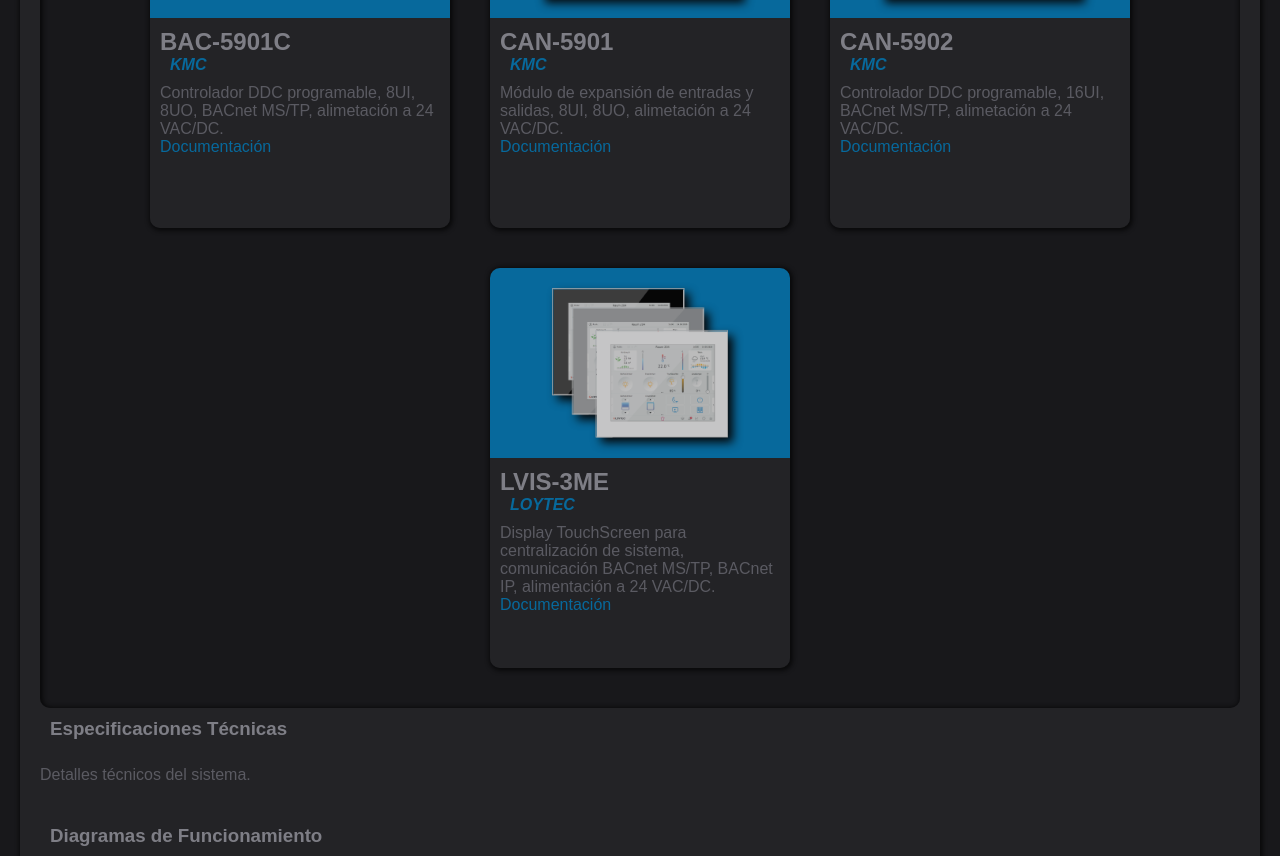
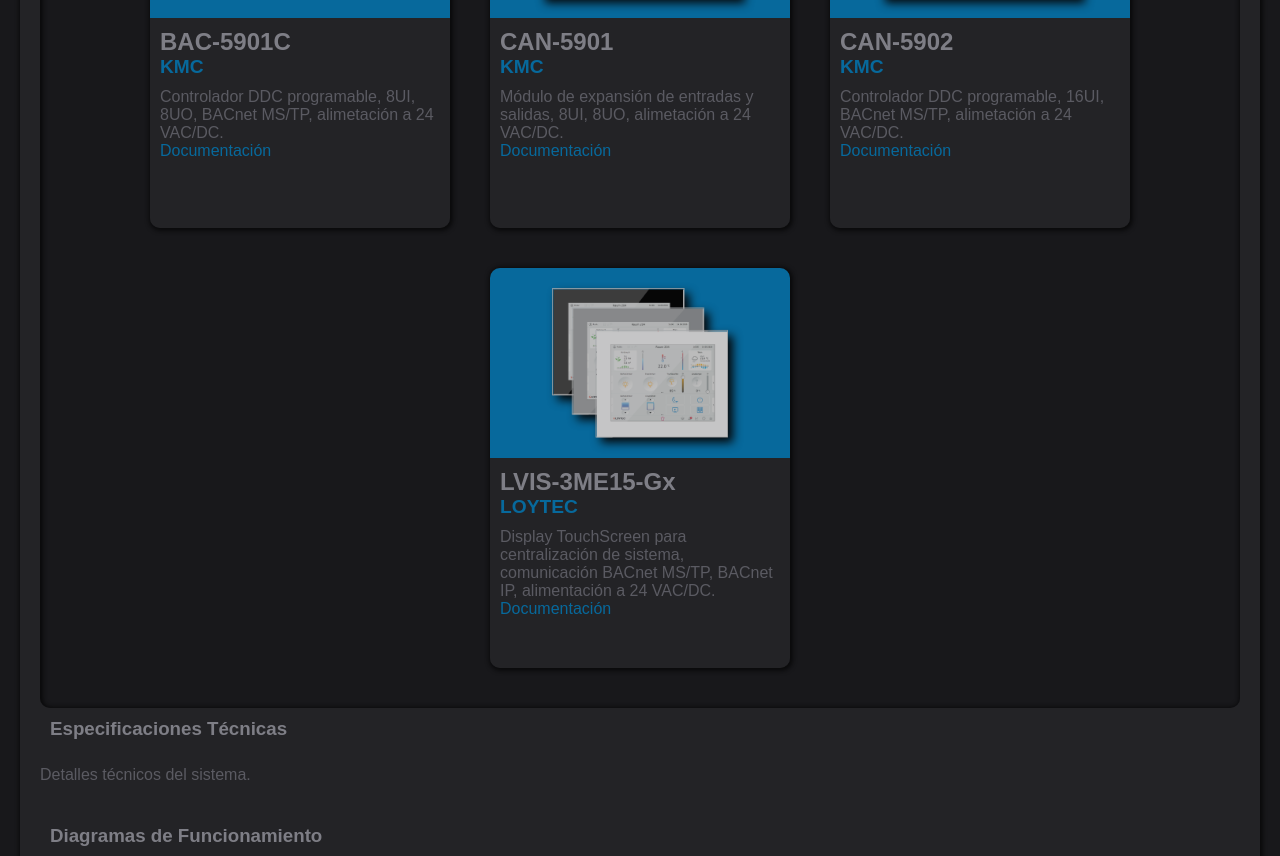
Before and after one commit to cjhirashi/ct-prub-in, a plain HTML site: page docs/index.html in a window 1280 px wide. Shown: the part 1024-1880 px from the top of the page. Drawn offline with Linux system fonts and the light colour scheme.

Commit message:
Edición de sección Componentes de sistema e integración de imagenes

```diff
--- a/docs/index.html
+++ b/docs/index.html
@@ -128,7 +128,7 @@
                         <img src="./img/equipos/lvis.png" alt="Controlador BAC-5901C">
                     </div>
                     <div class="tarjeta-componente-contenido">
-                        <div class="tarjeta-componente-contenido-modelo">LVIS-3ME</div>
+                        <div class="tarjeta-componente-contenido-modelo">LVIS-3ME15-Gx</div>
                         <div class="tarjeta-componente-contenido-marca">LOYTEC</div>
                         <div class="tarjeta-componente-contenido-desc">
                             Display TouchScreen para centralización de sistema, comunicación BACnet MS/TP, BACnet IP,
--- a/docs/styles.css
+++ b/docs/styles.css
@@ -258,10 +258,11 @@ button:hover {
 
 .tarjeta-componente-contenido-marca {
     color: var(--primary);
+    font-size: 1.2rem;
     font-weight: bold;
-    font-style: italic;
+    /* font-style: italic; */
     margin-bottom: 10px;
-    padding-left: 10px;
+    /* padding-left: 10px; */
 }
 
 .tarjeta-componente-contenido-desc {
```
